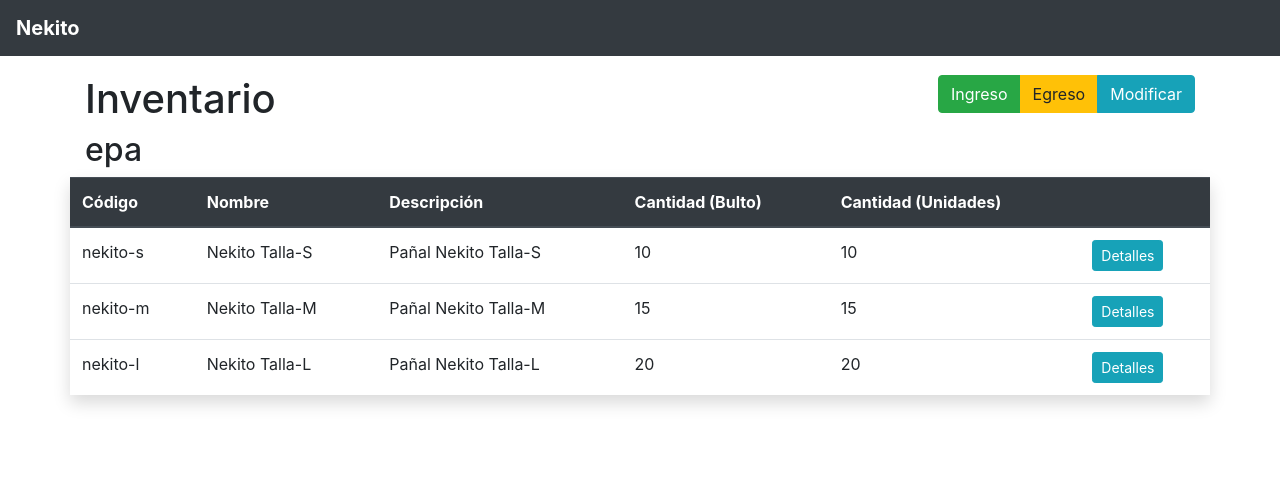
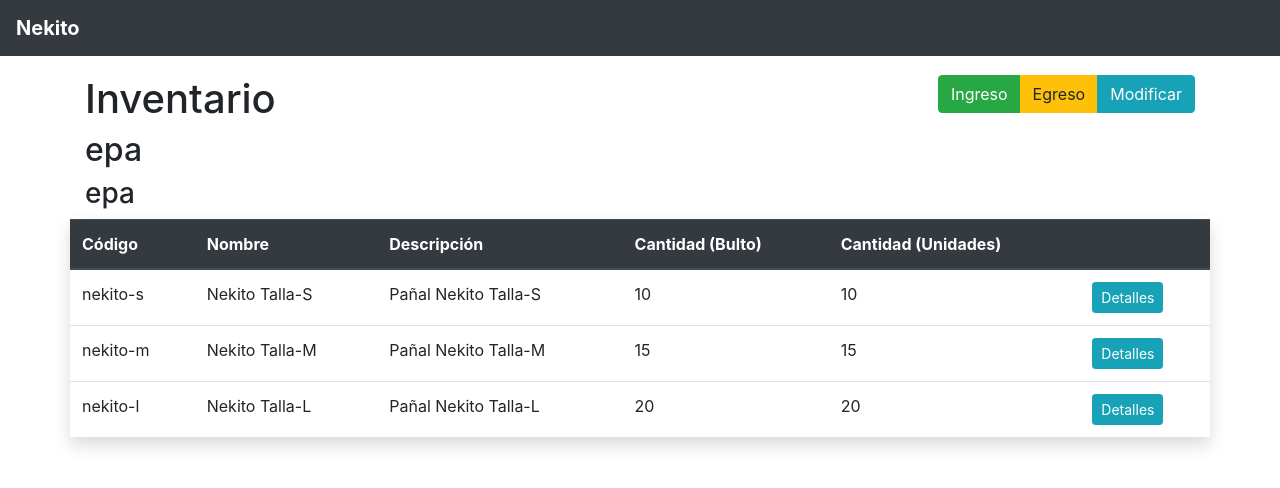
Before and after one commit to jesusThula/Nekito, an Angular app: page / in a window 1280 px wide. Shown: the top 488 px of the page. Built offline with nearby package versions, Linux system fonts and the light colour scheme.

Commit message:
commit 3

```diff
--- a/src/app/components/inventario/inventario.component.html
+++ b/src/app/components/inventario/inventario.component.html
@@ -4,6 +4,7 @@
     <div class="col">
         <h1>Inventario</h1>
         <h2>epa</h2>
+        <h3>epa</h3>
     </div>
     <!--BOTONES DE INGRESO DE PRODUCTOS-->
     <div class="col">
```
